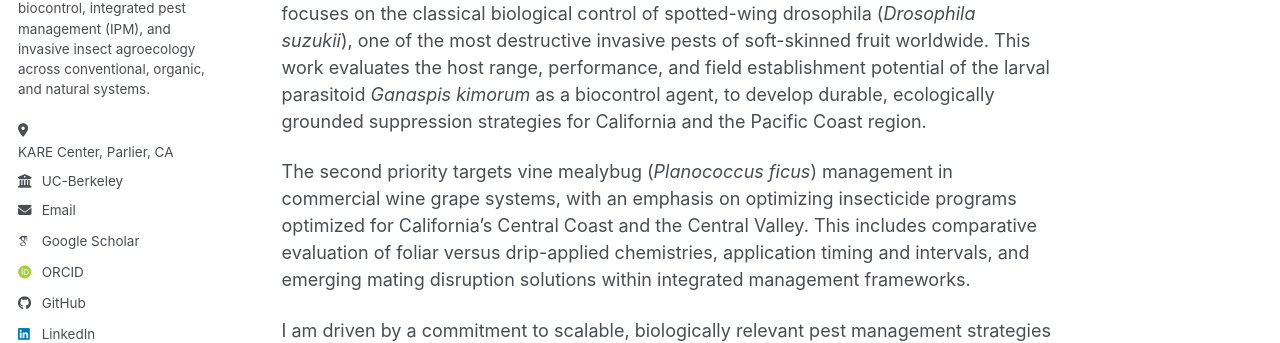
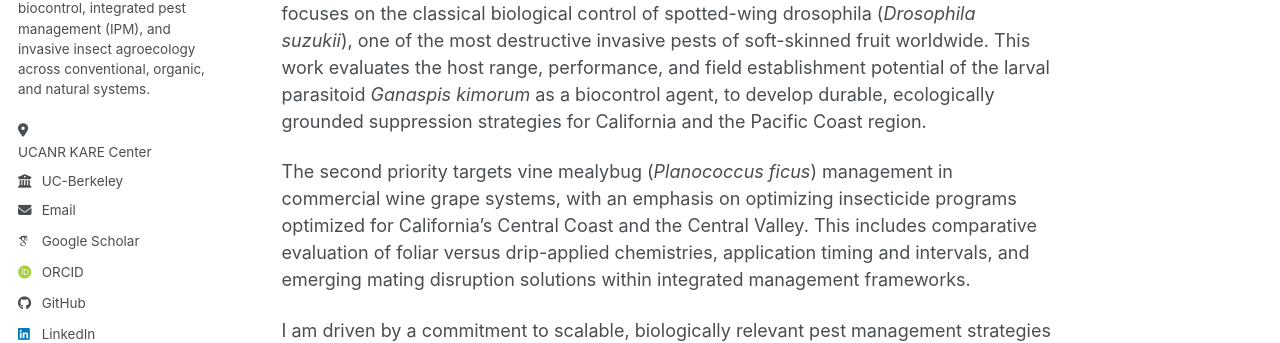
Before and after one commit to jtbentomology/jtbentomology.github.io, a Jekyll site: the page built from _pages/about.md, in a window 1280 px wide. Shown: the part 424-767 px from the top of the page. Built offline with Jekyll 4.4.1, drawn with Linux system fonts in a browser that asks for light colours; some web fonts are replaced; a script bundle is joined from its source files by our own code; library files that are not in the unit come from our copies.

Commit message:
Update _config.yml

```diff
--- a/_config.yml
+++ b/_config.yml
@@ -33,7 +33,7 @@ author:
   name             : "James T. Brown, PhD"
   pronouns         : "he/him"
   bio              : "Entomologist specializing in biocontrol, integrated pest management (IPM), and invasive insect agroecology across conventional, organic, and natural systems."
-  location         : "KARE Center, Parlier, CA"
+  location         : "UCANR KARE Center"
   employer         : "UC-Berkeley"
   email            : "jamestbrown5@berkeley.edu"
   googlescholar    : "https://scholar.google.com/citations?user=9TGkqF8AAAAJ&hl=en"
```
